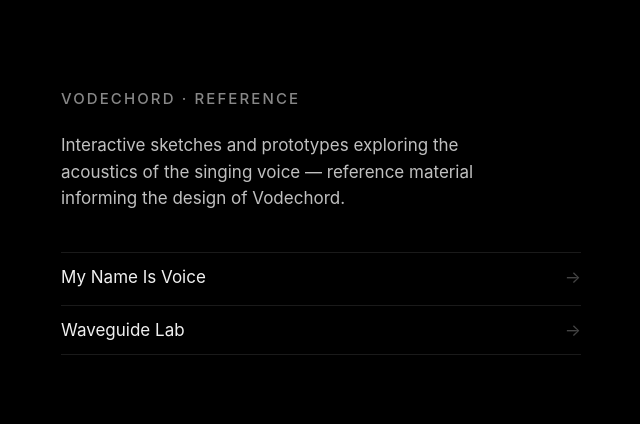
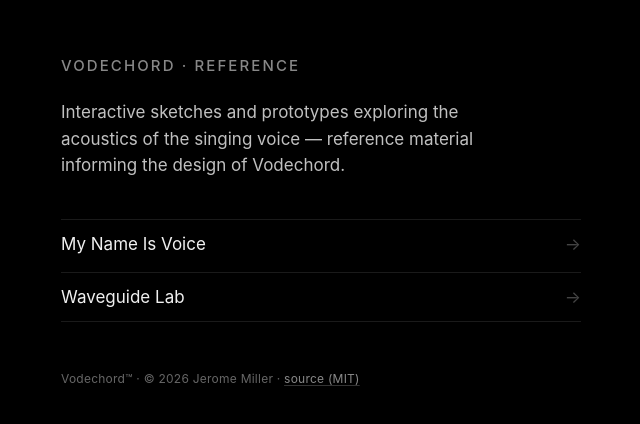
Before and after one commit to vodechord/vodechord-reference, a plain HTML site: page src/index.html in a window 1280 px wide. Shown: the part 178-602 px from the top of the page, without its empty margins (319-959 px from the left). Drawn offline with Linux system fonts and the light colour scheme.

Commit message:
add footer with trademark, copyright, and MIT source link

```diff
--- a/src/index.html
+++ b/src/index.html
@@ -58,6 +58,24 @@
       color: #fff;
       transform: translateX(2px);
     }
+    footer {
+      margin-top: 48px;
+      font-size: 12px;
+      line-height: 1.5;
+      letter-spacing: 0.02em;
+      color: #666;
+    }
+    footer a {
+      display: inline;
+      color: #888;
+      padding: 0;
+      border: 0;
+      font-size: 12px;
+      text-decoration: underline;
+      text-decoration-color: #333;
+      text-underline-offset: 2px;
+    }
+    footer a:hover { color: #fff; text-decoration-color: #fff; }
   </style>
 </head>
 <body>
@@ -68,6 +86,9 @@
       <li><a href="my-name-is-voice.html">My Name Is Voice <span class="arrow">&rarr;</span></a></li>
       <li><a href="waveguide-lab.html">Waveguide Lab <span class="arrow">&rarr;</span></a></li>
     </ul>
+    <footer>
+      Vodechord&trade; &middot; &copy; 2026 Jerome Miller &middot; <a href="https://github.com/vodechord/vodechord-reference">source (MIT)</a>
+    </footer>
   </main>
 </body>
 </html>
```
